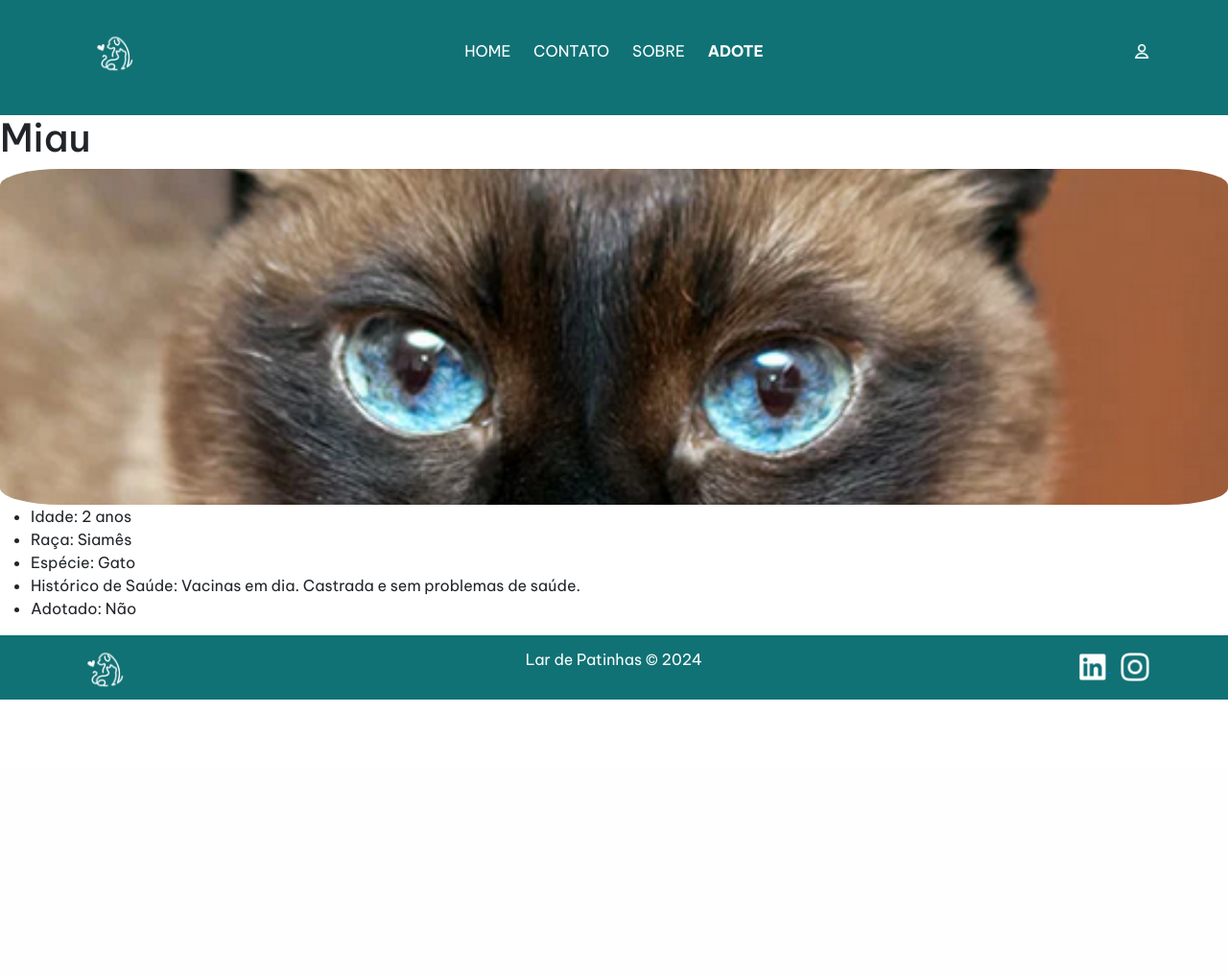
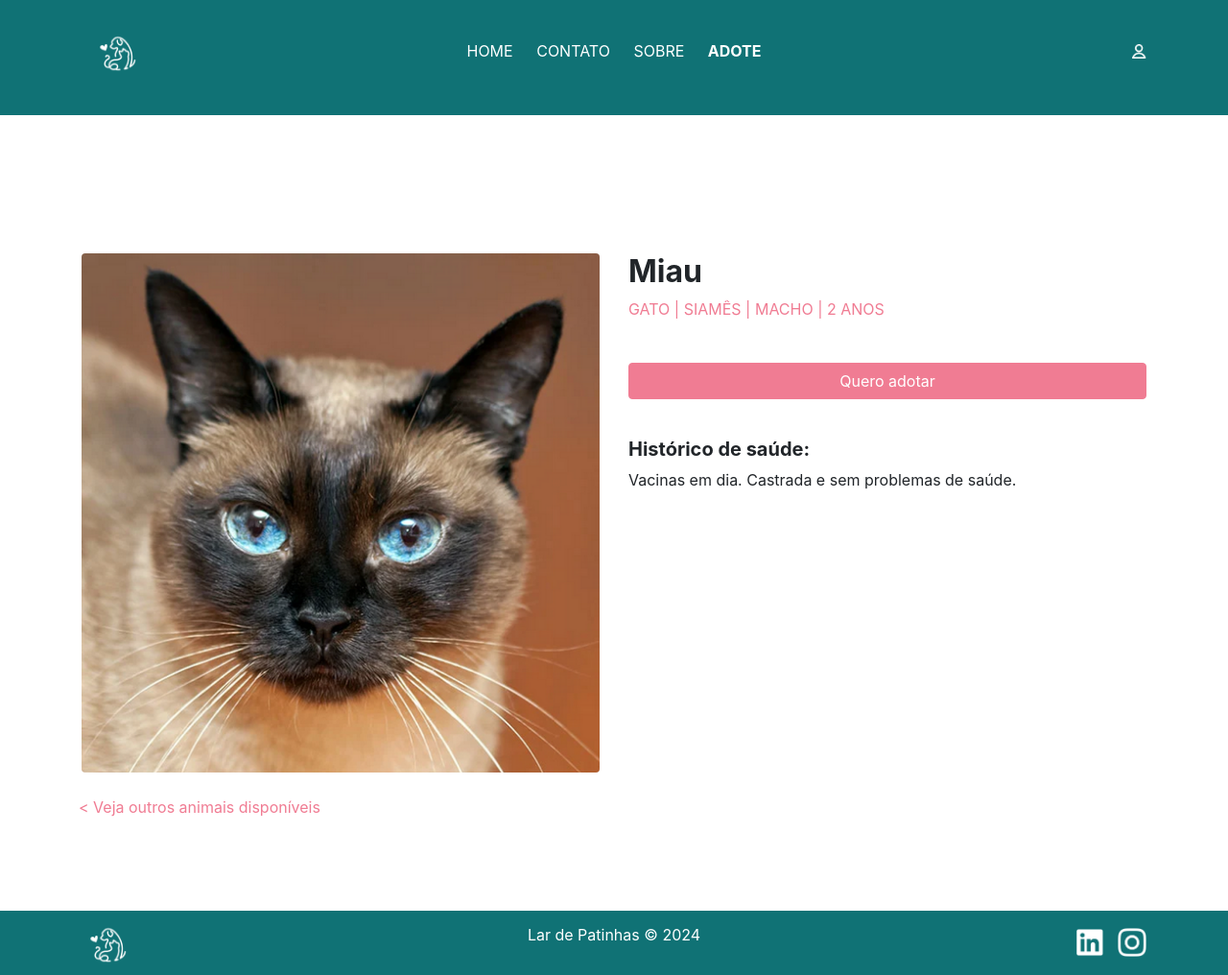
Before and after one commit to ingxrd/CarmenPortinho_ProjetoFinalAbrigo, a Django app: page /detalhes/7f4d1a65-860f-4893-94f4-98fae887eb6f/ in a window 1280 px wide. Shown: the whole page at 96% size. Before the commit the page ends 729 px from the top, so only its background shows below. Run offline with Django 5.2, Linux system fonts and the light colour scheme; data comes from the database, SQL or seed files in the repository; some libraries are stand-ins or nearby versions.

Commit message:
Alter: estilização detalhe do pet

```diff
--- a/detalhes_pet/templates/detalhes_pet.html
+++ b/detalhes_pet/templates/detalhes_pet.html
@@ -3,26 +3,48 @@
 
 {% block content %}
 
-
 <!DOCTYPE html>
 <html lang="en">
+
 <head>
     <meta charset="UTF-8">
     <meta name="viewport" content="width=device-width, initial-scale=1.0">
-    <title>Lar de Patinhas</title>
+    <title>Lar de Patinhas - {{ pet.nome_pet }}</title>
+    <link href="https://maxcdn.bootstrapcdn.com/bootstrap/4.5.2/css/bootstrap.min.css" rel="stylesheet">
 </head>
+
 <body>
 
-    <h1>{{ pet.nome_pet }}</h1>
-    <img src="{{ pet.imagem.url }}" class="card-img" alt="Imagem de {{ pet.nome_pet }}" width="300">
-    <ul>
-        <li>Idade: {{ pet.idade_pet }}</li>
-        <li>Raça: {{ pet.raca_pet }}</li>
-        <li>Espécie: {{ pet.get_especie_pet_display }}</li>
-        <li>Histórico de Saúde: {{ pet.historico_saude }}</li>
-        <li>Adotado: {{ pet.adotado|yesno:"Sim,Não" }}</li>
-    </ul>
+    <div class="container my-5 pt-5">
+        <div class="row pb-5 pt-5">
+            <div class="col-md-6">
+                <img src="{{ pet.imagem.url }}" class="img-fluid rounded mb-4" alt="Imagem de {{ pet.nome_pet }}">
+            </div>
+
+            <div class="col-md-6">
+                <h1 class="h2 font-weight-bold">{{ pet.nome_pet }}</h1>
+                <p class="text-uppercase mb-4" style="color:#F07C93;">
+                    {{ pet.get_especie_pet_display }} | {{ pet.raca_pet }} | Macho | {{ pet.idade_pet }}
+                </p>
+                <a href="{% url 'criar_adocao' %}" class="btn text-white mb-4 w-100"
+                    style="background-color: #F07C93; border-color: #F07C93;">
+                    Quero adotar
+                </a>
+
+                <div class="mt-3">
+                    <h5 class="font-weight-bold">Histórico de saúde:</h5>
+                    <p class="mb-0">{{ pet.historico_saude }}</p>
+                </div>
+            </div>
+            <a href="{% url 'home' %}" class="text-decoration-none" style="color: #F07C93;">
+                &lt; Veja outros animais disponíveis
+            </a>
+
+        </div>
+    </div>
+
 </body>
+
 </html>
 
 {% endblock %}
```
